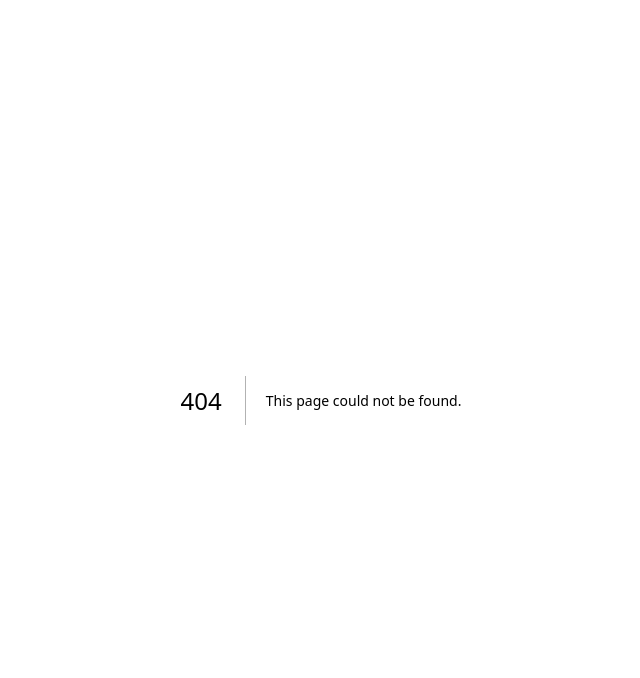
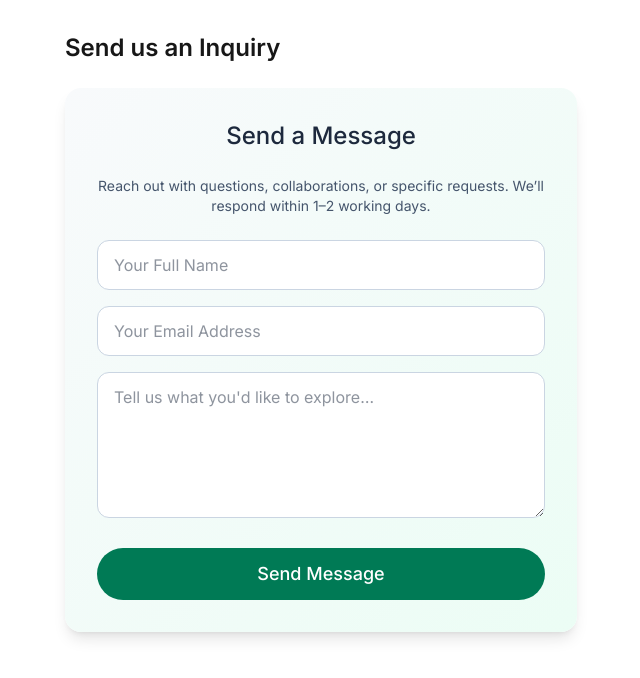
Before and after one commit to ddhcreates/altera-website, a Next.js app: page /contact in a window 1280 px wide. Before the commit this address had no page. Shown: the top 678 px of the page, without its empty margins (319-959 px from the left). Built offline with nearby package versions, Linux system fonts and the light colour scheme.

Commit message:
Setup Inquiry Form

```diff
--- a/components/AlteraWebsite.tsx
+++ b/components/AlteraWebsite.tsx
@@ -3,6 +3,7 @@
 import React, { useState, useEffect } from 'react';
 import { ChevronDown, Calendar, Mail, Shield, Zap, Target, Settings, Users, ArrowRight, CheckCircle, MapPin, Clock, Building } from 'lucide-react';
 import Image from 'next/image';
+import Link from 'next/link';
 
 const AlteraWebsite = () => {
   const [isVisible, setIsVisible] = useState(false);
@@ -378,9 +379,9 @@ const AlteraWebsite = () => {
               <Mail className="w-8 h-8 text-emerald-700 mx-auto mb-4" />
               <h3 className="text-xl font-medium text-slate-800 mb-4">Send Inquiry</h3>
               <p className="text-slate-600 mb-6">Have specific questions about our packages or want to discuss custom scopes?</p>
-              <button className="w-full border-2 border-emerald-700 text-emerald-700 py-3 rounded-full hover:bg-emerald-50 transition-colors">
+              <Link href="/contact"><button className="w-full border-2 border-emerald-700 text-emerald-700 py-3 rounded-full hover:bg-emerald-50 transition-colors">
                 Send Message
-              </button>
+              </button></Link>
             </div>
           </div>
         </div>
--- /dev/null
+++ b/components/ContactForm.tsx
@@ -0,0 +1,91 @@
+'use client';
+
+import { useState } from "react";
+import { CheckCircle, XCircle, Loader2 } from "lucide-react";
+
+export default function ContactForm() {
+  const [status, setStatus] = useState<"idle" | "submitting" | "submitted" | "error">("idle");
+
+  async function handleSubmit(e: React.FormEvent<HTMLFormElement>) {
+    e.preventDefault();
+    setStatus("submitting");
+
+    const formData = new FormData(e.currentTarget);
+    const response = await fetch("https://formspree.io/f/xyzpepjj", {
+      method: "POST",
+      headers: { Accept: "application/json" },
+      body: formData,
+    });
+
+    if (response.ok) {
+      setStatus("submitted");
+      e.currentTarget.reset();
+    } else {
+      setStatus("error");
+    }
+  }
+
+  return (
+    <form
+      onSubmit={handleSubmit}
+      className="bg-gradient-to-br from-slate-50 to-emerald-50 p-8 rounded-2xl shadow-lg space-y-6 w-full max-w-xl mx-auto"
+    >
+      <h3 className="text-2xl font-medium text-slate-800 text-center">Send a Message</h3>
+      <p className="text-center text-slate-600 text-sm">
+        Reach out with questions, collaborations, or specific requests. We’ll respond within 1–2 working days.
+      </p>
+
+      <div className="space-y-4">
+        <input
+          type="text"
+          name="name"
+          placeholder="Your Full Name"
+          required
+          className="w-full px-4 py-3 rounded-xl border border-slate-300 focus:outline-none focus:ring-2 focus:ring-emerald-500 text-slate-800 bg-white"
+        />
+        <input
+          type="email"
+          name="email"
+          placeholder="Your Email Address"
+          required
+          className="w-full px-4 py-3 rounded-xl border border-slate-300 focus:outline-none focus:ring-2 focus:ring-emerald-500 text-slate-800 bg-white"
+        />
+        <textarea
+          name="message"
+          placeholder="Tell us what you'd like to explore…"
+          required
+          rows={5}
+          className="w-full px-4 py-3 rounded-xl border border-slate-300 focus:outline-none focus:ring-2 focus:ring-emerald-500 text-slate-800 bg-white"
+        />
+      </div>
+
+      <button
+        type="submit"
+        disabled={status === "submitting"}
+        className="w-full bg-emerald-700 text-white py-3 rounded-full text-lg font-medium hover:bg-emerald-800 transition-colors flex items-center justify-center space-x-2"
+      >
+        {status === "submitting" ? (
+          <>
+            <Loader2 className="animate-spin h-5 w-5" />
+            <span>Sending…</span>
+          </>
+        ) : (
+          <span>Send Message</span>
+        )}
+      </button>
+
+      {status === "submitted" && (
+        <div className="flex items-center space-x-2 text-emerald-700 text-sm font-medium mt-4 justify-center">
+          <CheckCircle className="w-5 h-5" />
+          <span>Thank you. We’ll be in touch soon.</span>
+        </div>
+      )}
+      {status === "error" && (
+        <div className="flex items-center space-x-2 text-red-600 text-sm font-medium mt-4 justify-center">
+          <XCircle className="w-5 h-5" />
+          <span>Something went wrong. Please try again later.</span>
+        </div>
+      )}
+    </form>
+  );
+}
--- /dev/null
+++ b/src/app/contact/page.tsx
@@ -0,0 +1,10 @@
+import ContactForm from '../../../components/ContactForm';
+
+export default function ContactPage() {
+  return (
+    <div className="max-w-xl mx-auto p-8">
+      <h1 className="text-2xl font-semibold mb-6">Send us an Inquiry</h1>
+      <ContactForm />
+    </div>
+  );
+}
```
